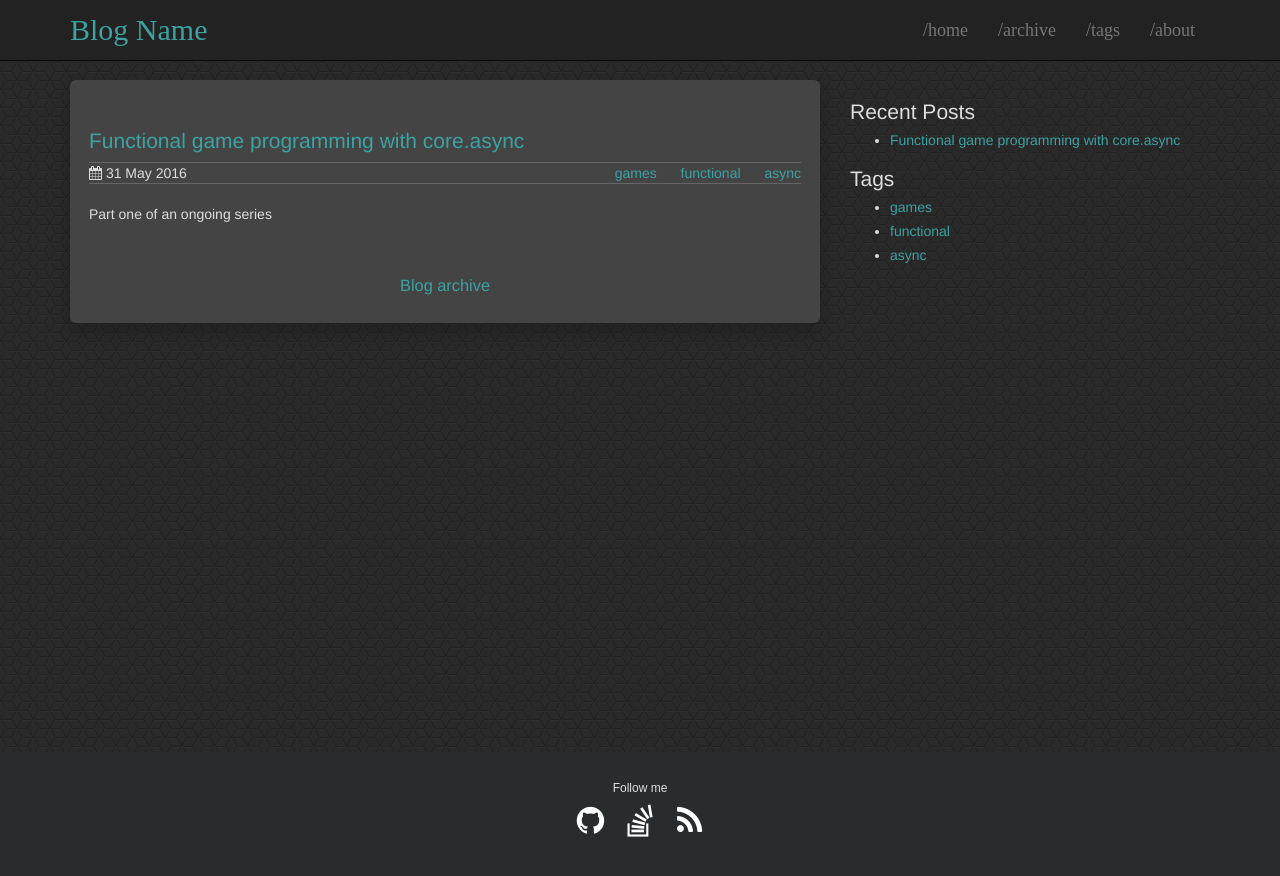
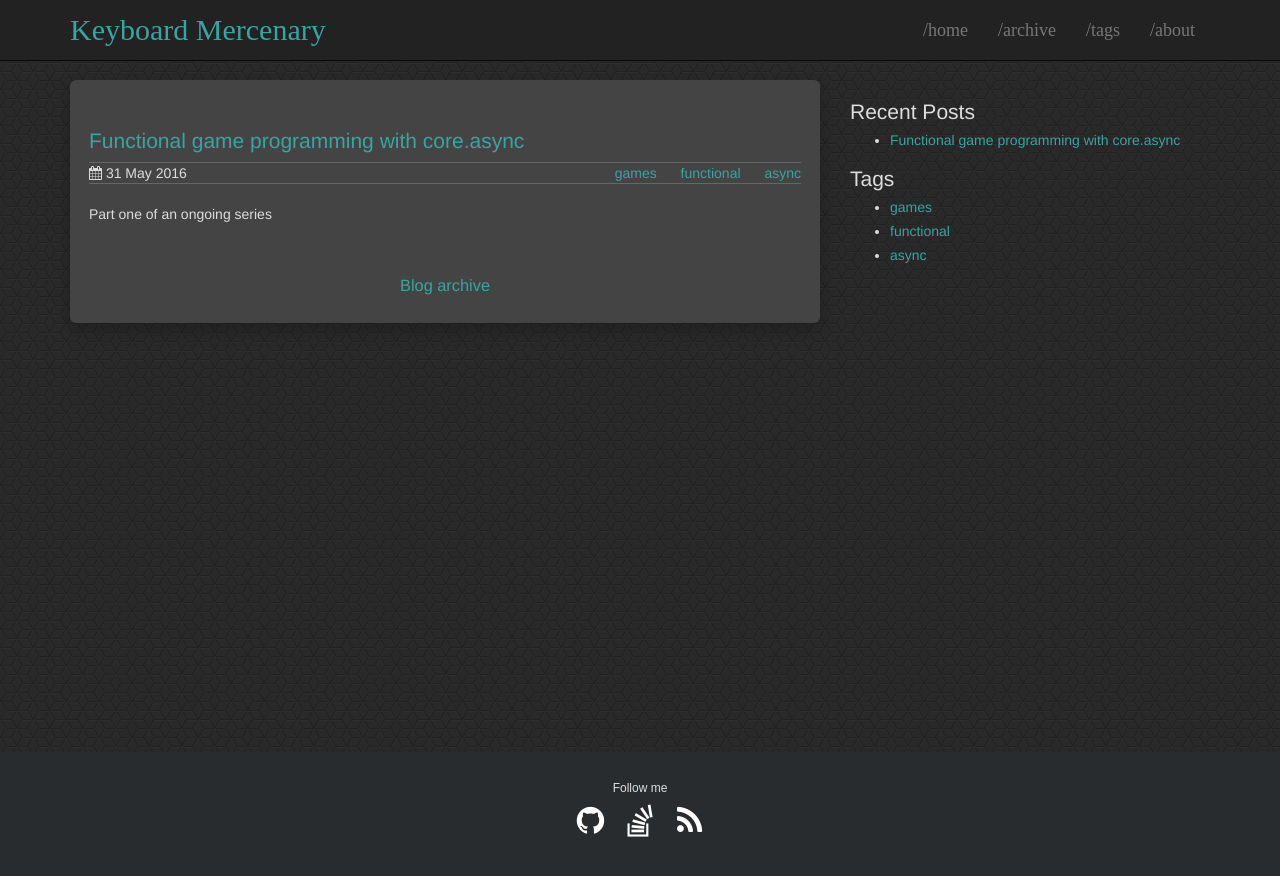
Before and after one commit to hermann-p/hermann-p.github.io, a Jekyll site: the page built from index.html, in a window 1280 px wide. Shown: the top 876 px of the page. Built offline with Jekyll 4.4.1, drawn with Linux system fonts in a browser that asks for light colours.

Commit message:
Updated 2016-06-02

```diff
--- a/_config.yml
+++ b/_config.yml
@@ -1,10 +1,10 @@
 # Jekyll configuration
 
-name: Blog Name
-description: Software Developer
+name: Keyboard Mercenary
+description: Computational Scientist
 
 # Url is currently only used only for the RSS feed in feed.xml
-#url: http://streetturtle.github.io
+url: http://hermann-p.github.io
 #url: http://localhost:4000
 
 # For a project page here should be a project name. Otherwise (for user's/organizaion's page leave it empty)
@@ -20,7 +20,7 @@
 
 social:
   github: 'hermann-p'
-  stackoverflow: 'waechtertroll'
+  stackoverflow: waechtertroll
   linkedin:
   instagram:
   lastfm:
```
Also changed, not shown: 10 other files.
